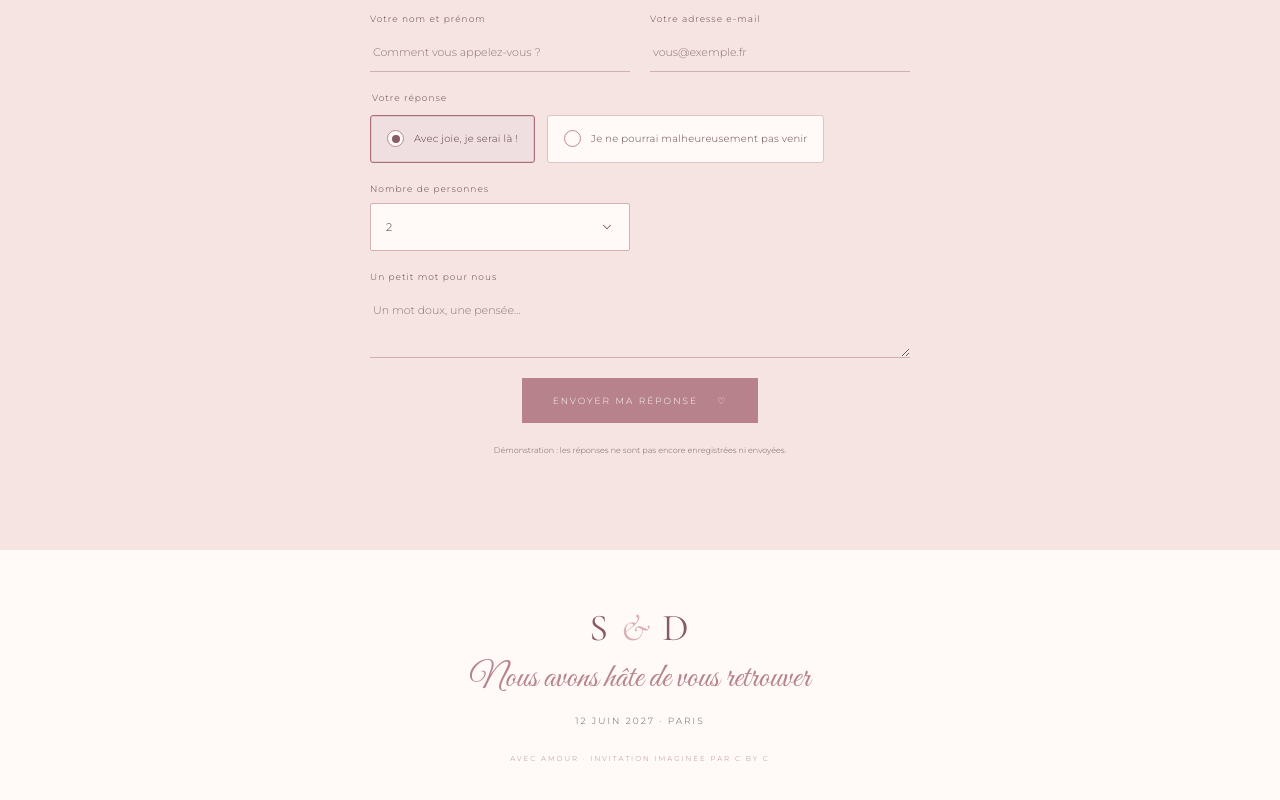
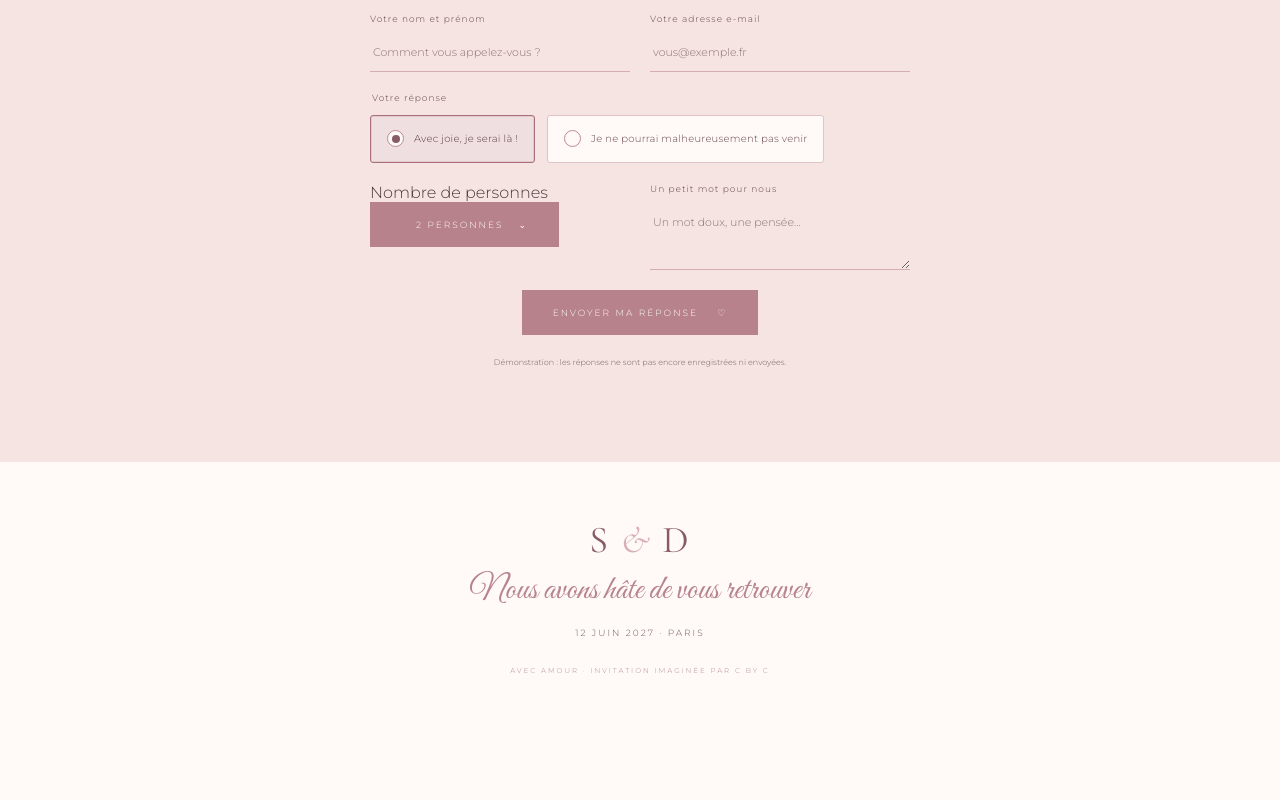
Before and after one commit to chirelhalioua/cbyc-mariage-elegance, a Nuxt app: page / in a window 1280 px wide. Shown: the part 5703-6503 px from the top of the page. After the commit the page ends 6423 px from the top, so only its background shows below. Built offline with nearby package versions, Linux system fonts and the light colour scheme.

Commit message:
Replace native guest count select with custom styled dropdown

```diff
--- a/pages/index.vue
+++ b/pages/index.vue
@@ -38,6 +38,7 @@ const guestName = ref('')
 const guestEmail = ref('')
 const attendance = ref('oui')
 const guestCount = ref('2')
+const guestCountOpen = ref(false)
 const message = ref('')
 const submitted = ref(false)
 function submitRsvp() {
@@ -153,7 +154,17 @@ function submitRsvp() {
         <label>Votre nom et prénom<input v-model="guestName" required placeholder="Comment vous appelez-vous ?"></label>
         <label>Votre adresse e-mail<input v-model="guestEmail" type="email" required placeholder="vous@exemple.fr"></label>
         <fieldset><legend>Votre réponse</legend><label class="choice"><input v-model="attendance" type="radio" value="oui"> Avec joie, je serai là !</label><label class="choice"><input v-model="attendance" type="radio" value="non"> Je ne pourrai malheureusement pas venir</label></fieldset>
-        <label>Nombre de personnes<select v-model="guestCount"><option>1</option><option>2</option><option>3</option><option>4</option></select></label>
+        <div class="guest-picker">
+          <span class="field-label">Nombre de personnes</span>
+          <button class="guest-trigger" type="button" :aria-expanded="guestCountOpen" aria-haspopup="listbox" @click="guestCountOpen = !guestCountOpen">
+            <span>{{ guestCount }} {{ guestCount === '1' ? 'personne' : 'personnes' }}</span><span class="guest-chevron">⌄</span>
+          </button>
+          <div v-if="guestCountOpen" class="guest-options" role="listbox" aria-label="Nombre de personnes">
+            <button v-for="n in 4" :key="n" type="button" role="option" :aria-selected="guestCount === String(n)" :class="{ selected: guestCount === String(n) }" @click="guestCount = String(n); guestCountOpen = false">
+              <span>{{ n }} {{ n === 1 ? 'personne' : 'personnes' }}</span><span class="guest-check">{{ guestCount === String(n) ? '✓' : '' }}</span>
+            </button>
+          </div>
+        </div>
         <label>Un petit mot pour nous<textarea v-model="message" rows="3" placeholder="Un mot doux, une pensée…"></textarea></label>
         <button type="submit">Envoyer ma réponse <span>♡</span></button>
       </form>
```
